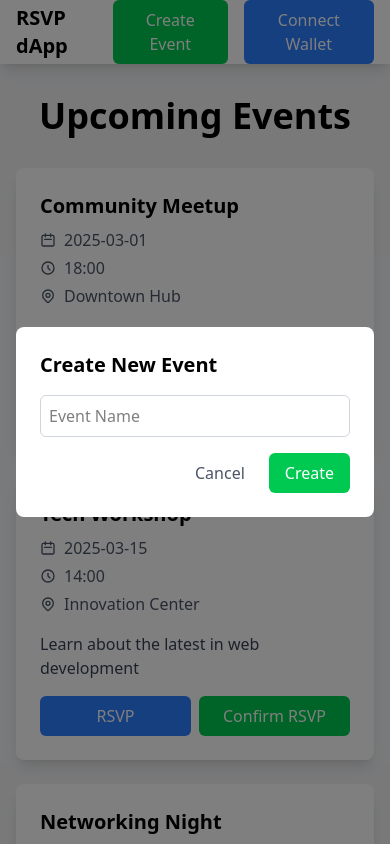
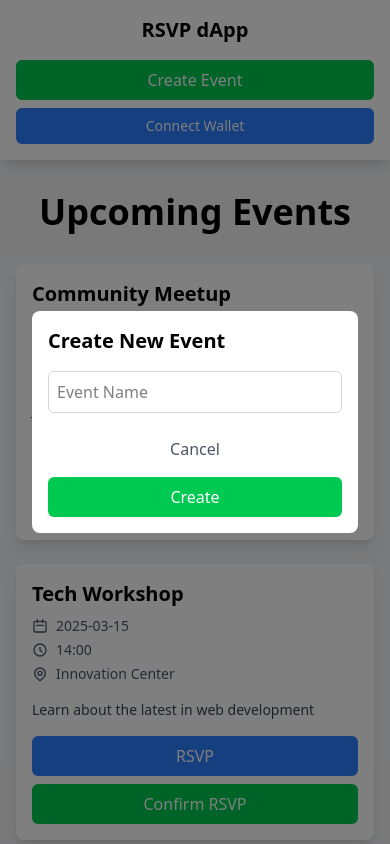
Before and after one commit to spacemandev-git/mtndao-rsvp, a SvelteKit app in the folder app/: page / in a window 390 px wide. Both pictures are taken after a click on the button "Create Event". Shown: the top 844 px of the page. Built offline with nearby package versions, Linux system fonts and the light colour scheme.

Commit message:
make page more mobile responsive

```diff
--- a/app/src/routes/+page.svelte
+++ b/app/src/routes/+page.svelte
@@ -7,9 +7,9 @@
   import { walletStore } from "$lib/wallet/walletStore.svelte";
   import { onMount } from "svelte";
 
-  let showCreateModal = false;
-  let newEventName = "";
-  let events = [
+  let showCreateModal = $state(false);
+  let newEventName = $state("");
+  let events = $state([
     {
       id: 1,
       title: "Community Meetup",
@@ -34,7 +34,7 @@
       location: "Skyline Lounge",
       description: "Connect with professionals in your industry",
     },
-  ];
+  ]);
 
   function handleRSVP(eventId: number, response: string) {
     // TODO: Implement RSVP functionality
@@ -58,6 +58,11 @@
     showCreateModal = false;
   }
 
+  function truncateAddress(address: string) {
+    if (!address) return "";
+    return `${address.slice(0, 4)}...${address.slice(-4)}`;
+  }
+
   onMount(async () => {
     await checkWallet();
     const localStorageAddress = localStorage.getItem("rsvp-walletaddress");
@@ -70,12 +75,12 @@
   <!-- Navigation Bar -->
   <nav class="bg-white shadow-lg">
     <div class="container mx-auto px-4">
-      <div class="flex justify-between items-center h-16">
+      <div class="flex flex-col sm:flex-row justify-between items-center py-4 sm:h-16 space-y-4 sm:space-y-0">
         <div class="text-xl font-bold">RSVP dApp</div>
-        <div class="flex items-center space-x-4">
+        <div class="flex flex-col sm:flex-row items-center space-y-2 sm:space-y-0 sm:space-x-4 w-full sm:w-auto">
           <button
             on:click={() => (showCreateModal = true)}
-            class="bg-green-500 hover:bg-green-600 text-white px-4 py-2 rounded-md transition-colors duration-200"
+            class="bg-green-500 hover:bg-green-600 text-white px-4 py-2 rounded-md transition-colors duration-200 w-full sm:w-auto"
           >
             Create Event
           </button>
@@ -84,10 +89,10 @@
               if (!$walletStore.walletAddress) await connectWallet();
               else await disconnectWallet();
             }}
-            class="bg-blue-500 hover:bg-blue-600 text-white px-4 py-2 rounded-md transition-colors duration-200"
+            class="bg-blue-500 hover:bg-blue-600 text-white px-4 py-2 rounded-md transition-colors duration-200 w-full sm:w-auto text-sm sm:text-base"
           >
             {$walletStore.walletAddress
-              ? $walletStore.walletAddress
+              ? truncateAddress($walletStore.walletAddress)
               : "Connect Wallet"}
           </button>
         </div>
@@ -97,8 +102,8 @@
 
   <!-- Create Event Modal -->
   {#if showCreateModal}
-    <div class="fixed inset-0 bg-black/50 flex items-center justify-center p-4">
-      <div class="bg-white rounded-lg p-6 w-full max-w-md">
+    <div class="fixed inset-0 bg-black/50 flex items-center justify-center p-4 z-50">
+      <div class="bg-white rounded-lg p-4 sm:p-6 w-full max-w-md mx-4">
         <h2 class="text-xl font-bold mb-4">Create New Event</h2>
         <input
           type="text"
@@ -106,16 +111,16 @@
           placeholder="Event Name"
           class="w-full p-2 border border-gray-300 rounded-md mb-4"
         />
-        <div class="flex justify-end space-x-2">
+        <div class="flex flex-col sm:flex-row justify-end space-y-2 sm:space-y-0 sm:space-x-2">
           <button
             on:click={() => (showCreateModal = false)}
-            class="px-4 py-2 text-gray-600 hover:text-gray-800"
+            class="px-4 py-2 text-gray-600 hover:text-gray-800 w-full sm:w-auto"
           >
             Cancel
           </button>
           <button
             on:click={createEvent}
-            class="bg-green-500 text-white px-4 py-2 rounded-md hover:bg-green-600"
+            class="bg-green-500 text-white px-4 py-2 rounded-md hover:bg-green-600 w-full sm:w-auto"
           >
             Create
           </button>
@@ -128,19 +133,19 @@
   <div class="container mx-auto px-4 py-8">
     <h1 class="text-4xl font-bold text-center mb-8">Upcoming Events</h1>
 
-    <div class="grid grid-cols-1 md:grid-cols-2 lg:grid-cols-3 gap-6">
+    <div class="grid grid-cols-1 gap-6 sm:grid-cols-2 lg:grid-cols-3">
       {#each events as event (event.id)}
         <div
           class="bg-white rounded-lg shadow-lg overflow-hidden hover:shadow-xl transition-shadow duration-300"
         >
-          <div class="p-6">
+          <div class="p-4 sm:p-6">
             <h2 class="text-xl font-semibold mb-2">
               {event.title}
             </h2>
-            <div class="text-gray-600 mb-4">
+            <div class="text-gray-600 mb-4 text-sm sm:text-base">
               <p class="flex items-center mb-1">
                 <svg
-                  class="w-4 h-4 mr-2"
+                  class="w-4 h-4 mr-2 flex-shrink-0"
                   fill="none"
                   stroke="currentColor"
                   viewBox="0 0 24 24"
@@ -156,7 +161,7 @@
               </p>
               <p class="flex items-center mb-1">
                 <svg
-                  class="w-4 h-4 mr-2"
+                  class="w-4 h-4 mr-2 flex-shrink-0"
                   fill="none"
                   stroke="currentColor"
                   viewBox="0 0 24 24"
@@ -172,7 +177,7 @@
               </p>
               <p class="flex items-center">
                 <svg
-                  class="w-4 h-4 mr-2"
+                  class="w-4 h-4 mr-2 flex-shrink-0"
                   fill="none"
                   stroke="currentColor"
                   viewBox="0 0 24 24"
@@ -190,11 +195,11 @@
                     d="M15 11a3 3 0 11-6 0 3 3 0 016 0z"
                   />
                 </svg>
-                {event.location}
+                <span class="break-words">{event.location}</span>
               </p>
             </div>
-            <p class="text-gray-700 mb-4">{event.description}</p>
-            <div class="flex space-x-2">
+            <p class="text-gray-700 mb-4 text-sm sm:text-base">{event.description}</p>
+            <div class="flex flex-col sm:flex-row space-y-2 sm:space-y-0 sm:space-x-2">
               <button
                 on:click={() => handleRSVP(event.id, "rsvp")}
                 class="flex-1 bg-blue-500 text-white py-2 px-4 rounded-md hover:bg-blue-600 transition-colors duration-200"
```
